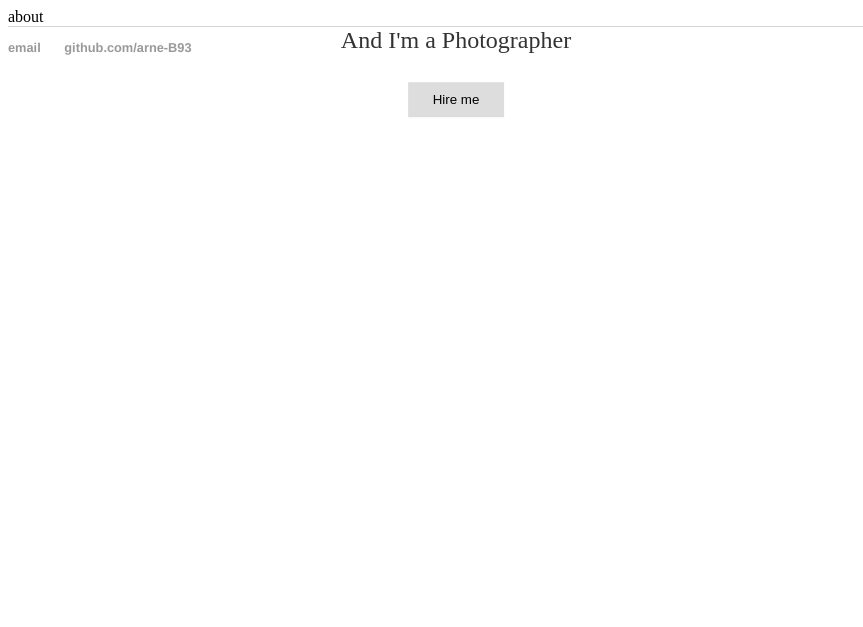
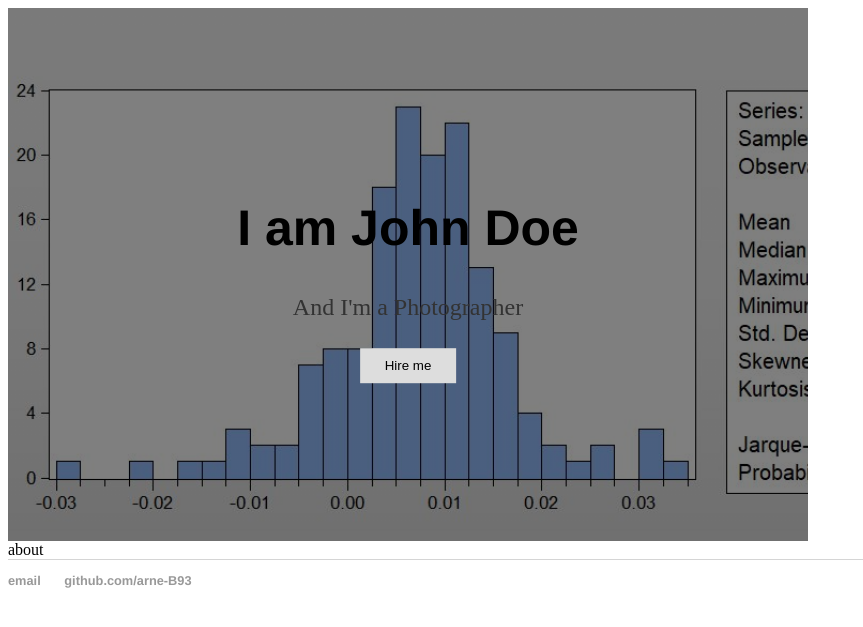
Before and after one commit to Arne-B93/Arne-B93, a Jekyll site: the page built from about/index.html, in a window 1280 px wide. Shown: the top 627 px of the page, without its empty margins (0-863 px from the left). Built offline with Jekyll 4.4.1, drawn with Linux system fonts in a browser that asks for light colours.

Commit message:
Update main.css

```diff
--- a/css/main.css
+++ b/css/main.css
@@ -47,11 +47,13 @@
 
 .hero-image {
   background-image: linear-gradient(rgba(0, 0, 0, 0.5), rgba(0, 0, 0, 0.5)), url("resid_anal_2d.JPG");
-  <!--height: 50%;
+  width: 800px;
+  height: 533px;
+  <!--height: 50%;-->
   background-position: center;
   background-repeat: no-repeat;
   background-size: cover;
-  position: relative;-->
+  position: relative;
 }
 
 .hero-text {
```
